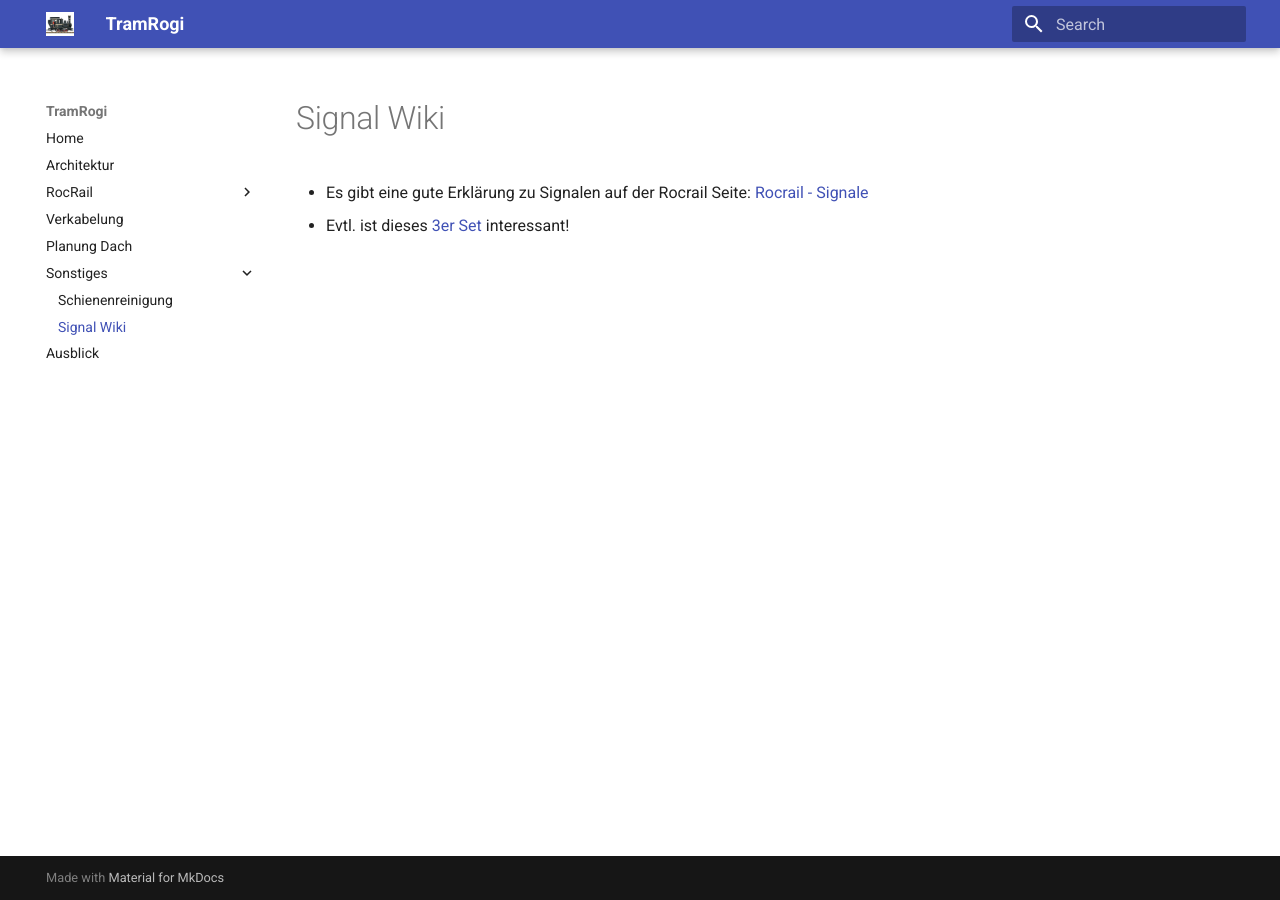
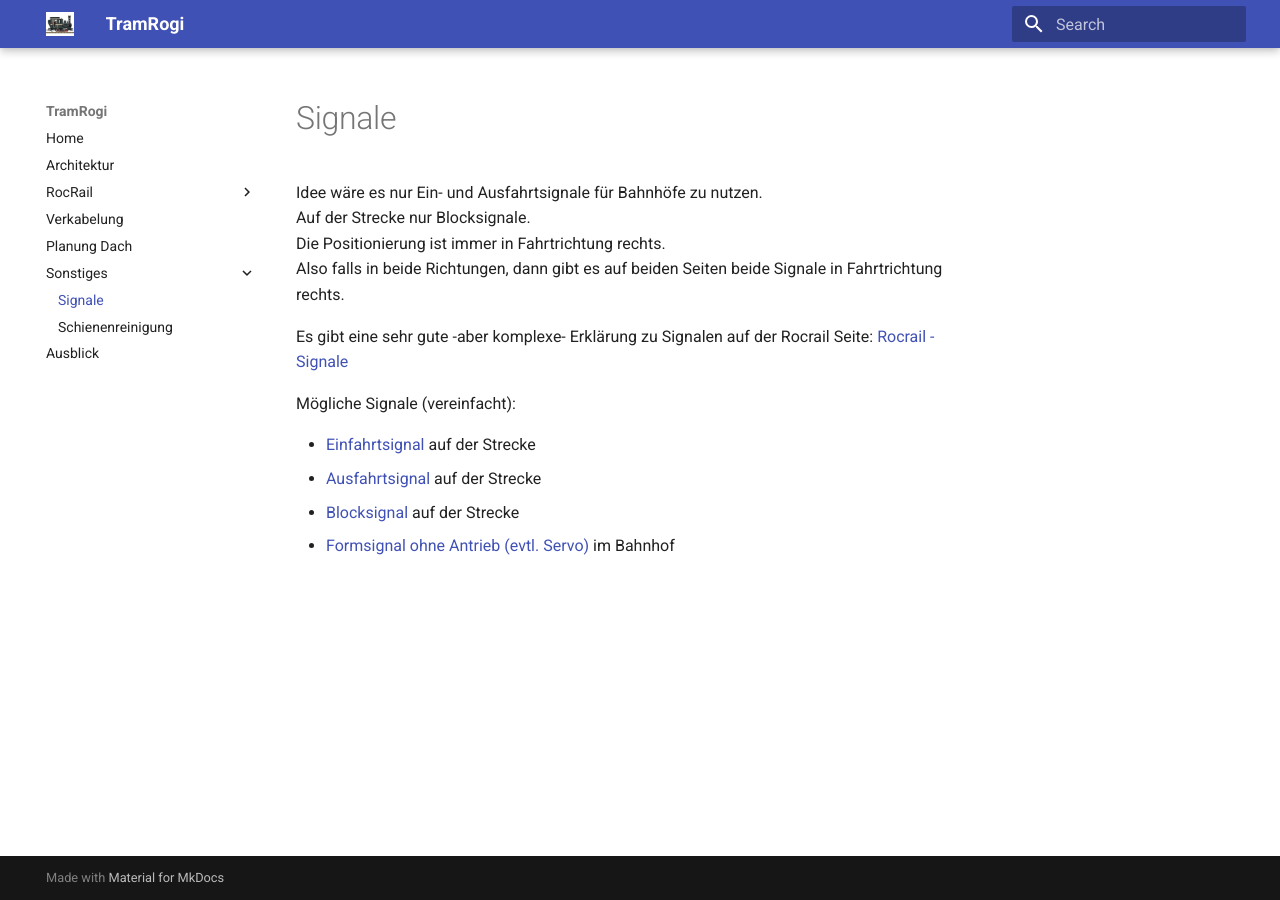
Before and after one commit to rogerknop/mkdocs_moba, an MkDocs documentation site: the page built from docs/misc/signal.md, in a window 1280 px wide. Built offline with MkDocs 1.6.1 and Material for MkDocs 9.7.7, drawn with Linux system fonts in a browser that asks for light colours.

Commit message:
Signalergänzungen

```diff
--- a/docs/misc/signal.md
+++ b/docs/misc/signal.md
@@ -1,2 +1,15 @@
-* Es gibt eine gute Erklärung zu Signalen auf der Rocrail Seite: <a href="https://wiki.rocrail.net/doku.php?id=signaling-de" target="_blank">Rocrail - Signale</a>
-* Evtl. ist dieses <a href="https://de.aliexpress.com/item/32953463307.html" target="_blank">3er Set</a> interessant!
+# Signale
+
+Idee wäre es nur Ein- und Ausfahrtsignale für Bahnhöfe zu nutzen.
+Auf der Strecke nur Blocksignale.
+Die Positionierung ist immer in Fahrtrichtung rechts.
+Also falls in beide Richtungen, dann gibt es auf beiden Seiten beide Signale in Fahrtrichtung rechts.
+
+Es gibt eine sehr gute -aber komplexe- Erklärung zu Signalen auf der Rocrail Seite: <a href="https://wiki.rocrail.net/doku.php?id=signaling-de" target="_blank">Rocrail - Signale</a>
+
+Mögliche Signale (vereinfacht):
+
+* <a href="https://www.smdv.de/products/2082/Viessmann-4412A-N-Lichtsignal-Einfahrsignal-Bausatz-DB.html" target="_blank">Einfahrtsignal</a> auf der Strecke
+* <a href="https://www.smdv.de/products/2084/Viessmann-4413A-N-Lichtsignal-Ausfahrsignal-Bausatz-DB.html" target="_blank">Ausfahrtsignal</a> auf der Strecke
+* <a href="https://www.smdv.de/products/2079/Viessmann-4411A-N-Lichtsignal-Blocksignal-Bausatz-DB.html" target="_blank">Blocksignal</a> auf der Strecke
+* <a href="https://www.smdv.de/products/2165/Viessmann-4400A-N-Formsignal-Hauptsignal-Bausatz-DB.html" target="_blank">Formsignal ohne Antrieb (evtl. Servo)</a> im Bahnhof
--- a/mkdocs.yml
+++ b/mkdocs.yml
@@ -19,6 +19,6 @@ nav:
 - Verkabelung: 'verkabelung/index.md'
 - Planung Dach: 'plan/index.md'
 - Sonstiges:
+  - Signale: 'misc/signal.md'
   - Schienenreinigung: 'misc/reinigung.md'
-  - Signal Wiki: 'misc/signal.md'
 - Ausblick: 'ausblick/index.md'
```
